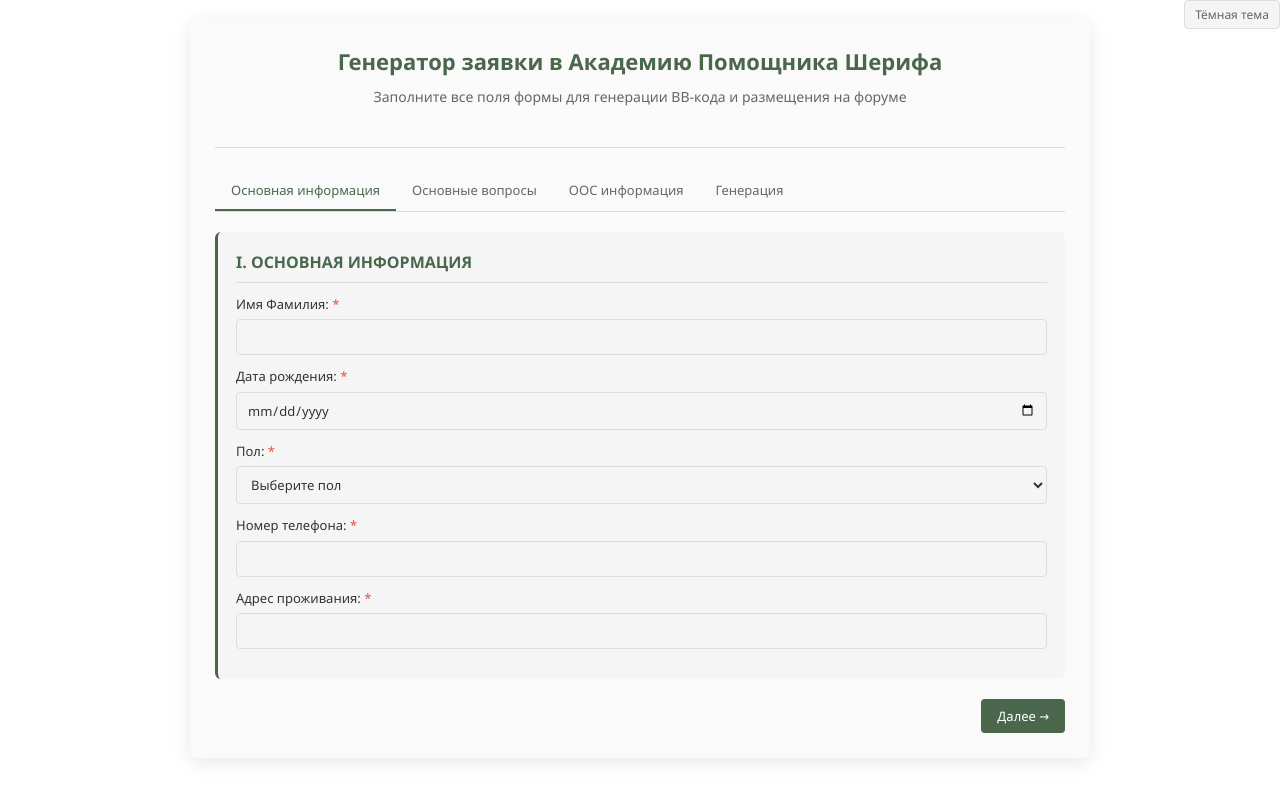
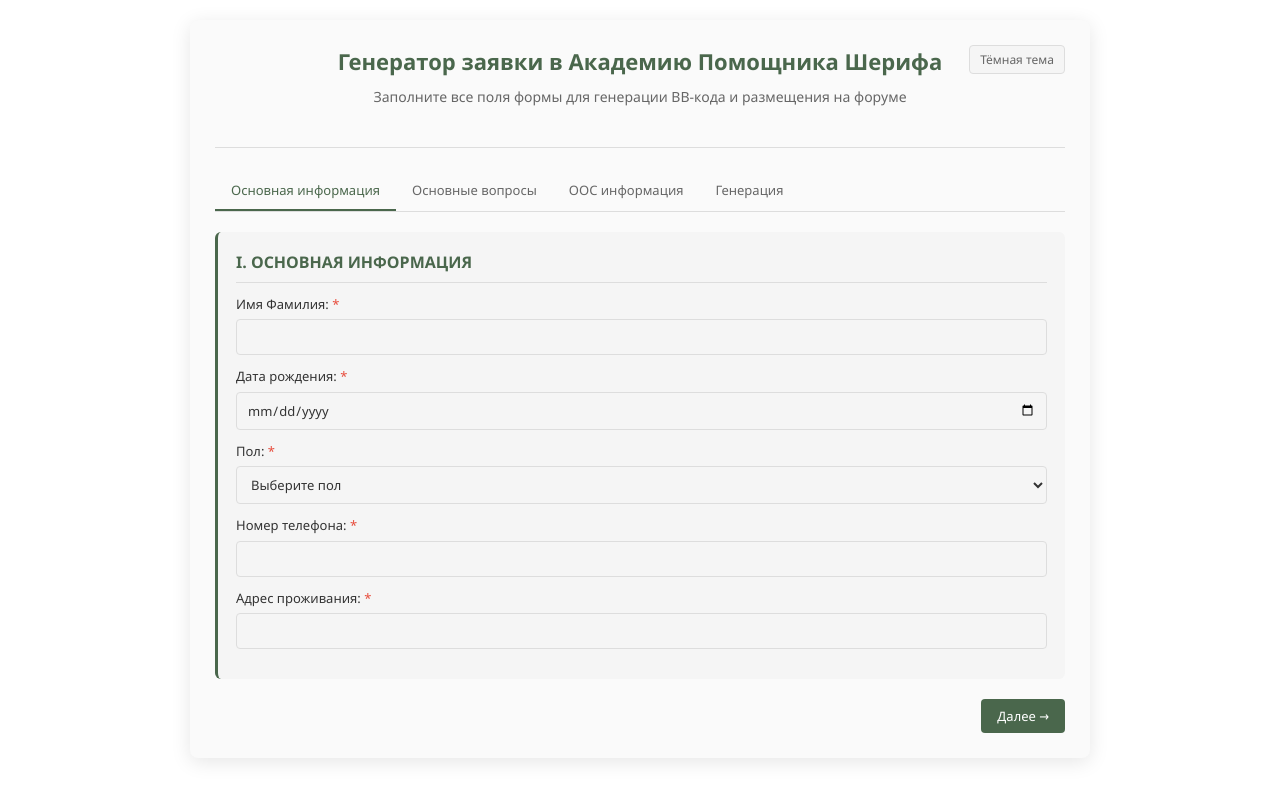
Before and after one commit to ls-sd/generator, a plain HTML site: page index.html in a window 1280 px wide. Drawn offline with Linux system fonts and the light colour scheme.

Commit message:
Update index.html

```diff
--- a/index.html
+++ b/index.html
@@ -462,9 +462,9 @@
 <body>
 
     <div class="container">
-        <header>
+        <header style="position: relative;">
+            <button class="theme-toggle" id="theme-toggle" style="position: absolute; top: 0; right: 0;">Тёмная тема</button>
             <h1>Генератор заявки в Академию Помощника Шерифа</h1>
-            <button class="theme-toggle" id="theme-toggle" style="position: absolute; top: 0; right: 0;">Тёмная тема</button>
             <p class="description">Заполните все поля формы для генерации BB-кода и размещения на форуме</p>
     </header>
 
```
Lines whose indentation alone changed are shown as unchanged.
